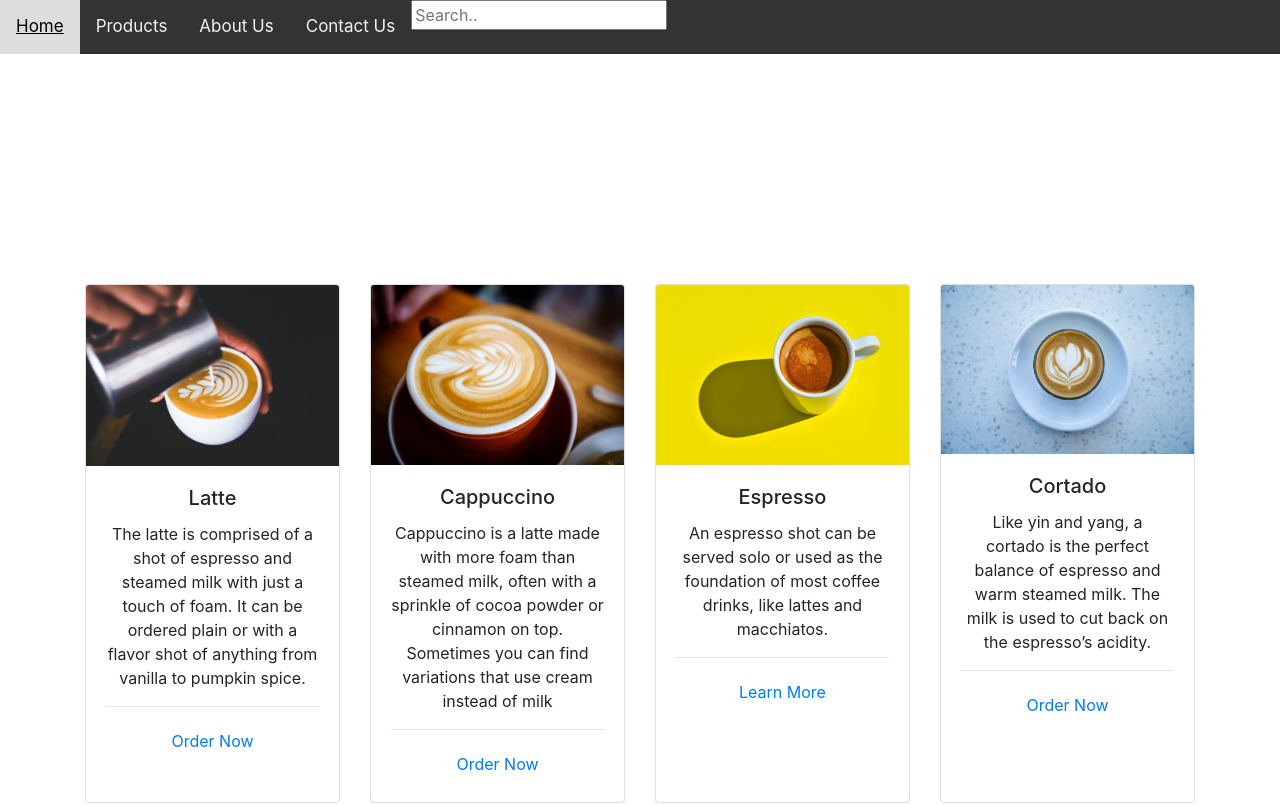
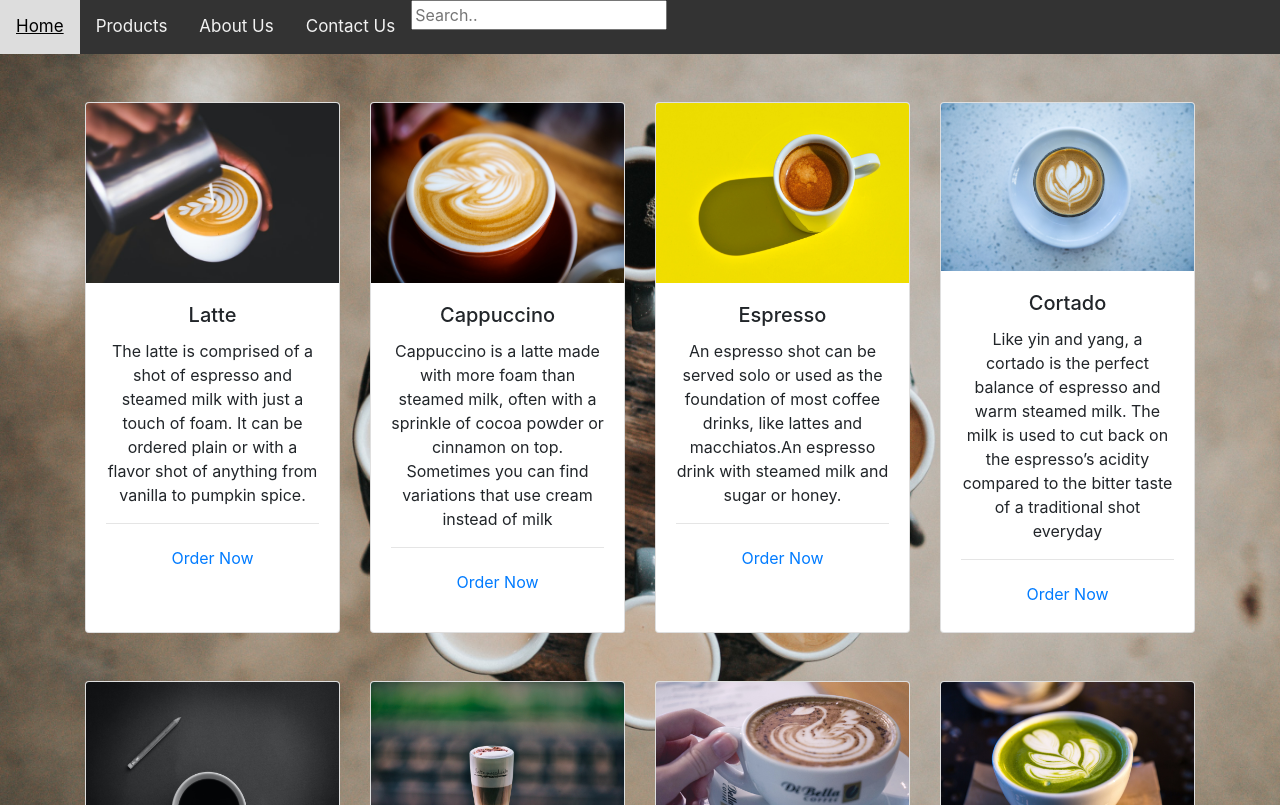
Before and after one commit to Dwaynebok/Design-component-1, a plain HTML site: page products.html in a window 1280 px wide. Shown: the top 805 px of the page. Drawn offline with nearby package versions, Linux system fonts and the light colour scheme.

Commit message:
added new text

```diff
--- a/productStyle.css
+++ b/productStyle.css
@@ -1,11 +1,16 @@
 body{
     margin: 0;
+    background-image: url('coffee/banner.jpg');
+    background-repeat: no-repeat;
+    background-attachment: fixed;
+    background-size: cover;
 }
+
 
 .topNav{
     overflow: hidden;
     background-color: #333;
-    margin-bottom: 18%;
+    margin-bottom: 2%;
 }
 
 .topNav a {
--- a/products.html
+++ b/products.html
@@ -20,6 +20,7 @@
     </label>
 </div>
 
+<!--banner-->
 <!--cards for products-->
 
 <div class="container">
@@ -35,7 +36,7 @@
             </div>
         </div>
         <div class="card text-center">
-            <img src="coffee/coffee2.jpg" class="card-img-top" alt="ivory coast" height="180px">
+            <img src="coffee/coffee2.jpg" class="card-img-top" alt="coffee2" height="180px">
             <div class="card-body">
                 <h5 class="card-title">Cappuccino</h5>
                 <p class="card-text" >Cappuccino is a latte made with more foam than steamed milk, often with a sprinkle of cocoa powder or cinnamon on top. Sometimes you can find variations that use cream instead of milk</p>
@@ -45,12 +46,12 @@
             </div>
         </div>
         <div class="card text-center">
-            <img src="coffee/coffee3.jpg" class="card-img-top" alt="south africa" height="180px">
+            <img src="coffee/coffee3.jpg" class="card-img-top" alt="Expresso" height="180px">
             <div class="card-body">
                 <h5 class="card-title">Espresso</h5>
-                <p class="card-text">An espresso shot can be served solo or used as the foundation of most coffee drinks, like lattes and macchiatos.</p>
+                <p class="card-text">An espresso shot can be served solo or used as the foundation of most coffee drinks, like lattes and macchiatos.An espresso drink with steamed milk and sugar or honey.</p>
                 <hr class="w-10">
-                <button type="button" class="btn btn-outline-primary" style="border: none;" >Learn More</button>
+                <button type="button" class="btn btn-outline-primary" style="border: none;" >Order Now </button>
 
             </div>
         </div>
@@ -58,7 +59,7 @@
             <img src="coffee/coffee4.jpg" class="card-img-top" alt="nigeria">
             <div class="card-body">
                 <h5 class="card-title">Cortado</h5>
-                <p class="card-text">Like yin and yang, a cortado is the perfect balance of espresso and warm steamed milk. The milk is used to cut back on the espresso’s acidity.</p>
+                <p class="card-text">Like yin and yang, a cortado is the perfect balance of espresso and warm steamed milk. The milk is used to cut back on the espresso’s acidity compared to the bitter taste of a traditional shot everyday</p>
                 <hr class="w-10">
                 <button type="button" class="btn btn-outline-primary" style="border: none;" >Order Now</button>
             </div>
```
